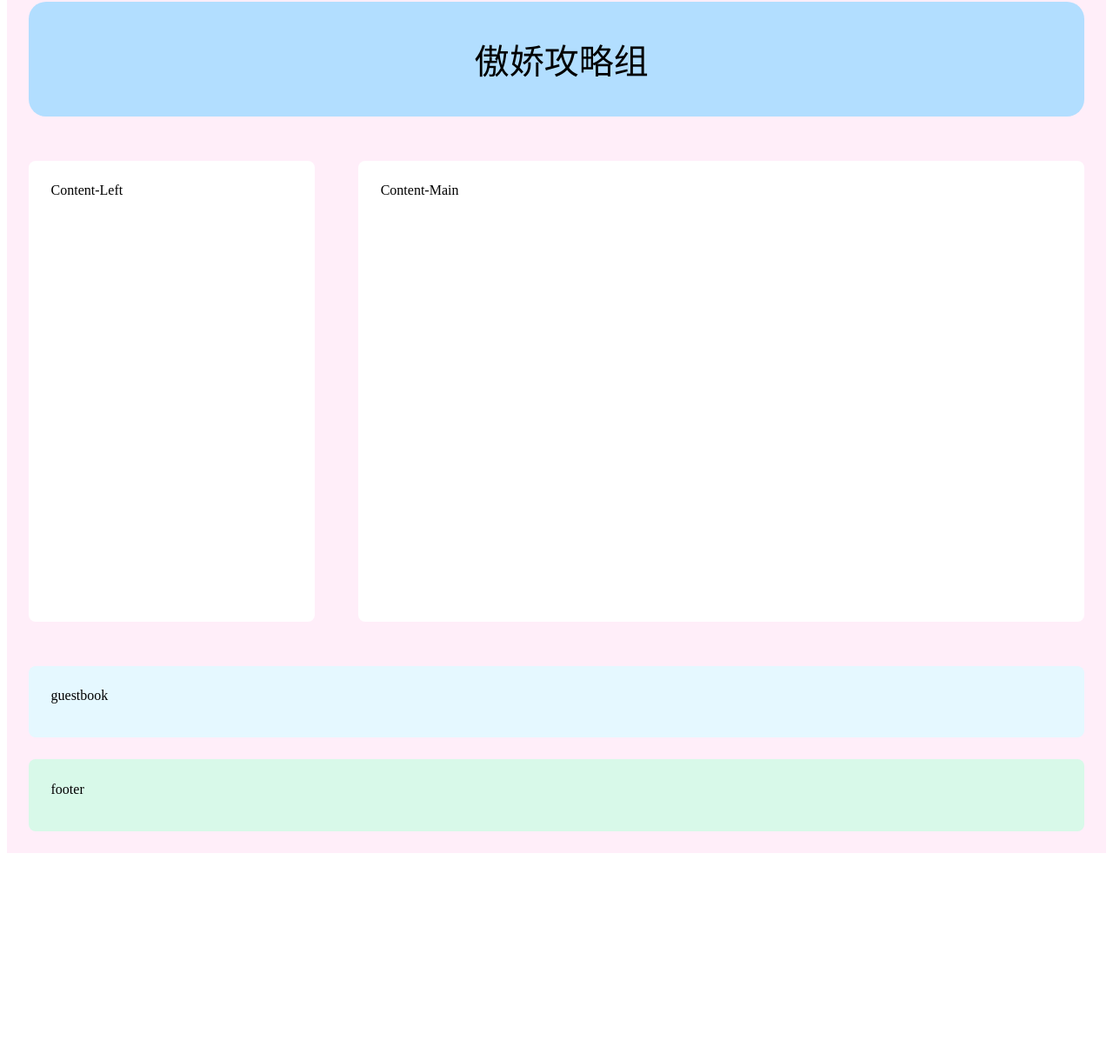
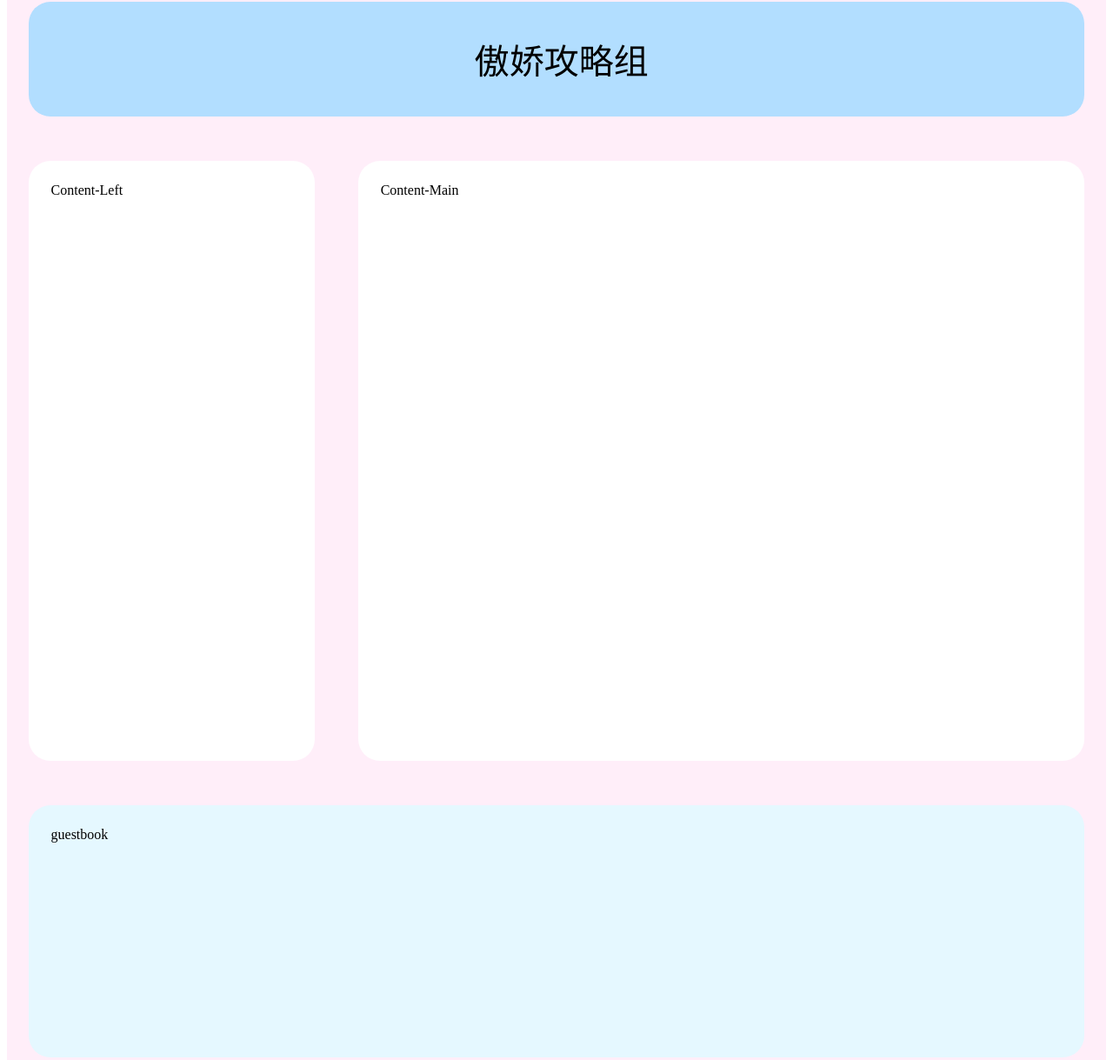
Before and after one commit to halcyonjade/index, a plain HTML site: page index.html in a window 1280 px wide. Shown: the part 31-1250 px from the top of the page at 87% size. Before the commit the page ends 1020 px from the top, so only its background shows below. Drawn offline with Linux system fonts and the light colour scheme.

Commit message:
Update index.html

```diff
--- a/index.html
+++ b/index.html
@@ -10,8 +10,8 @@
 	overflow: hidden;/*溢出？*/
 }
 #Header {
-	border-radius: 0.5em;
-	font-size: 2.5em;/*圆角方框*/
+	border-radius: 25px;/*圆角方框*/
+	font-size: 2.5em;
 	text-align: center;
 	background-color: #B2DEFF;
 	margin: 2%;/*内边框*/
@@ -26,18 +26,18 @@
 	overflow: auto
 }
 #Content-Left {
-	border-radius: 0.5em;
+	border-radius: 25px;
 	width: 22%;
-	height: 30em;
+	height: 40em;
 	margin: 2%;
 	background-color: #FFFFFF;
 	float: left;
 	padding: 2%;
 }
 #Content-Main {
-	border-radius: 0.5em;
+	border-radius:25px;
 	width: 62%;
-	height: 30em;
+	height: 40em;
 	margin: 2%;
 	background-color: #FFFFFF;
 	float: left;
@@ -45,15 +45,15 @@
 }
 /*注：Content-Left和Content-Main元素是Content元素的子元素，两个元素使用了float:left;设置成两列，这个两个元素的宽度和这个两个元素设置的padding、margin的和一定不能大于父层Content元素的宽度，否则设置列将失败*/
 #guestbook {
-	border-radius: 0.5em;
-	height: 2em;
+	border-radius: 25px;
+	height: 15em;
 	background-color: #E5F8FF;
 	margin: 2%;
 	padding: 2%;
 }
 #Footer {
-	border-radius: 0.5em;
-	height: 2em;
+	border-radius:25px;
+	height: 1.5em;
 	background-color: #D8F9E9;
 	margin: 2%;
 	padding: 2%;
```
